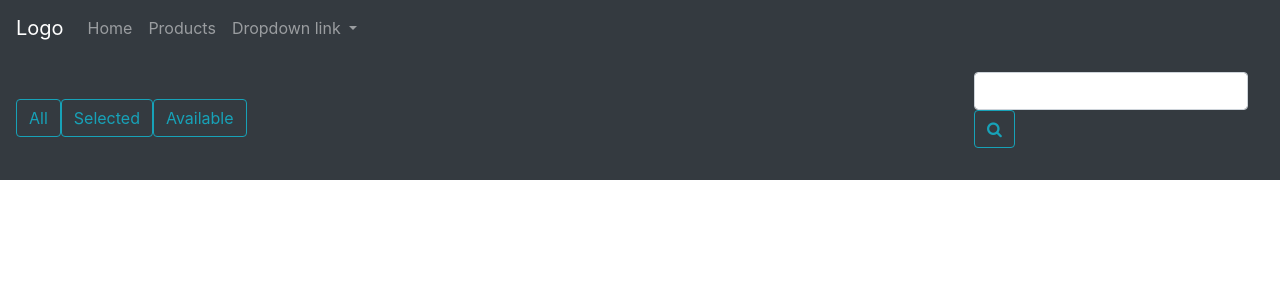
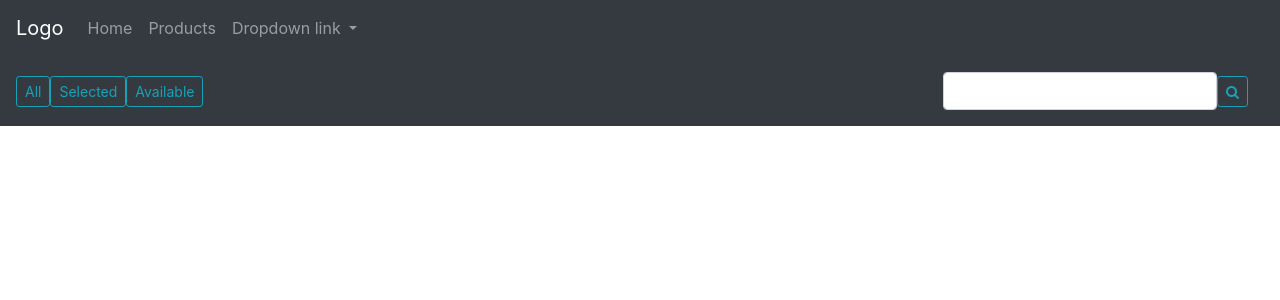
Before and after one commit to OthJ/product-catalogue, an Angular app: page /products in a window 1280 px wide. Shown: the top 300 px of the page. Built offline with nearby package versions, Linux system fonts and the light colour scheme.

Commit message:
aligning buttons

```diff
--- a/src/app/components/products/products.component.html
+++ b/src/app/components/products/products.component.html
@@ -1,21 +1,21 @@
 <nav class="navbar navbar-expand-sm bg-dark navbar-dark">
     <ul class="navbar-nav">
         <li>
-            <button (click)="onGetAllProducts()" class="btn btn-outline-info m1-2">All</button>
+            <button (click)="onGetAllProducts()" class="btn btn-outline-info btn-sm m1-2">All</button>
         </li>
         <li>
-            <button (click)="onGetSelectedProducts()" class="btn btn-outline-info m1-2">Selected</button>
+            <button (click)="onGetSelectedProducts()" class="btn btn-outline-info btn-sm m1-2">Selected</button>
         </li>
         <li>
-            <button (click)="onGetAvailableProducts()" class="btn btn-outline-info m1-2">Available</button>
+            <button (click)="onGetAvailableProducts()" class="btn btn-outline-info btn-sm m1-2">Available</button>
         </li>
     </ul>
     <ul class="navbar navbar-nav ml-auto" >
         <li>
             <form #f="ngForm" (ngSubmit)="onSearch(f.value)">
-                <div class="form-group">
+                <div class="form-inline">
                     <input ngModel name="keyword" class="form-control" type = "text"/>
-                    <button class="btn btn-outline-info"><span class="fa fa-search"></span></button>
+                    <button class="btn btn-sm btn-outline-info"><span class="fa fa-search"></span></button>
                 </div>
             </form>
         </li>
```
